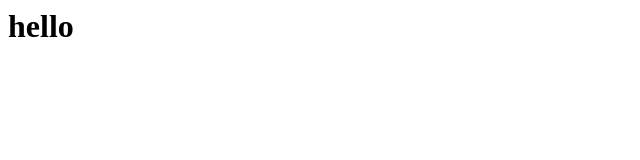
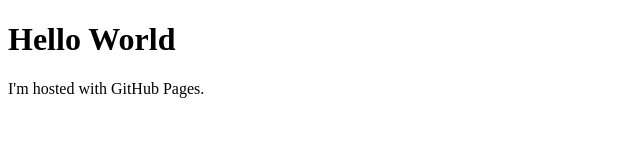
Before and after one commit to yesalusn/snedvesky.github.io, a plain HTML site: page index.html in a window 1280 px wide. Shown: the whole page, without its empty margins (0-640 px from the left). Drawn offline with Linux system fonts and the light colour scheme.

Commit message:
update index

```diff
--- a/index.html
+++ b/index.html
@@ -1 +1,7 @@
-<h1>hello</h1>
+<!DOCTYPE html>
+<html>
+<body>
+<h1>Hello World</h1>
+<p>I'm hosted with GitHub Pages.</p>
+</body>
+</html>
```
